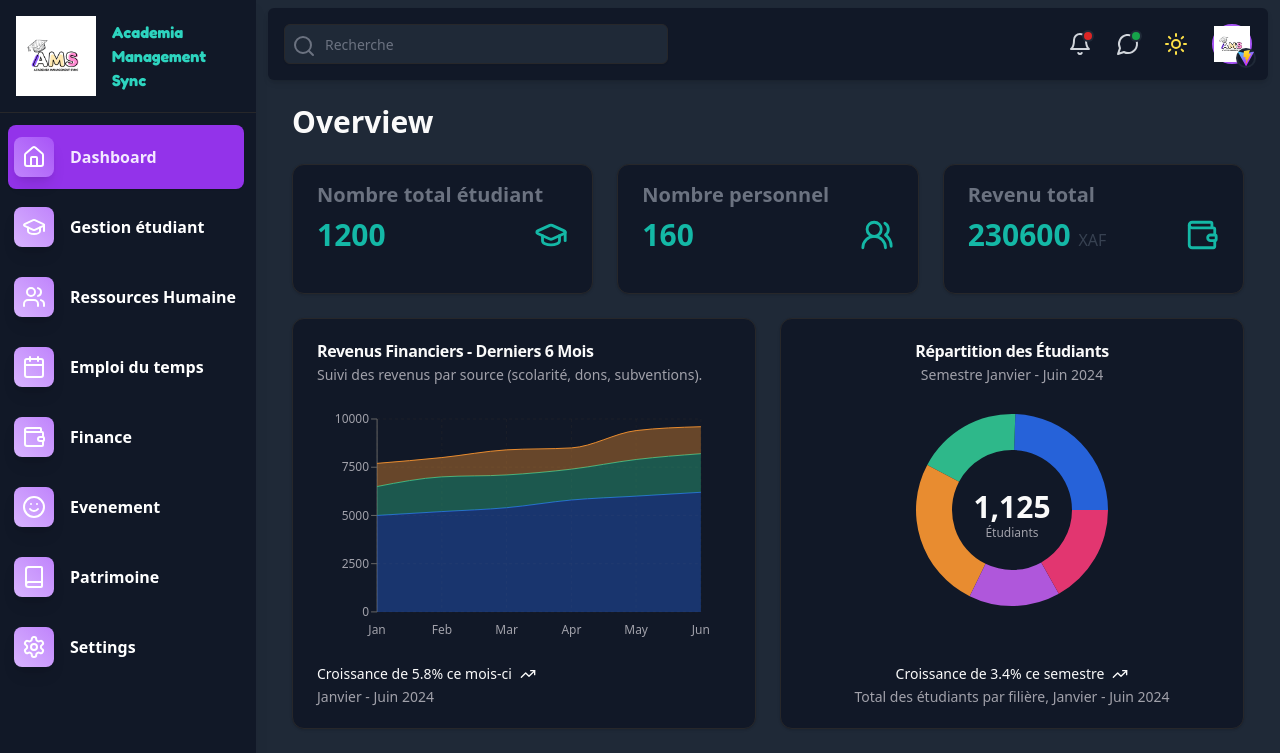
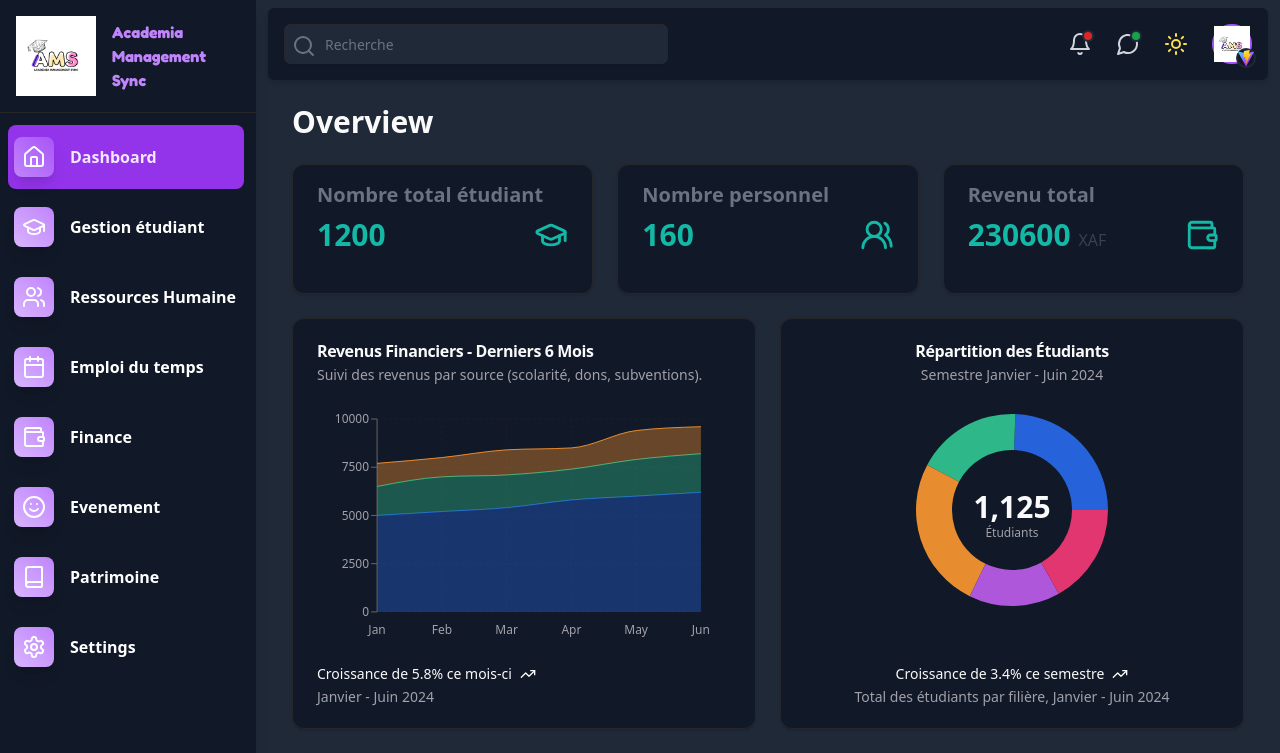
Before and after one commit to AureDulvresse/app.ams.io, a React (Vite) app: page / in a window 1280 px wide. Shown: the top 753 px of the page. Built offline with nearby package versions, Linux system fonts and the light colour scheme.

Commit message:
Update sidebar.tsx

```diff
--- a/src/components/partials/sidebar.tsx
+++ b/src/components/partials/sidebar.tsx
@@ -12,7 +12,7 @@ const Sidebar: React.FC = () => {
     <div className="fixed top-0 left-0 w-64 h-screen bg-white dark:bg-gray-900 shadow-lg z-50">
       <div className="flex items-center gap-4 border-b p-4">
         <img src={logo} className="w-20 h-auto" alt="logo" />
-        <h1 className="text-base font-bold text-teal-400 font-fredoka">
+        <h1 className="text-base font-bold text-purple-400 font-fredoka">
           Academia Management Sync
         </h1>
       </div>
```
